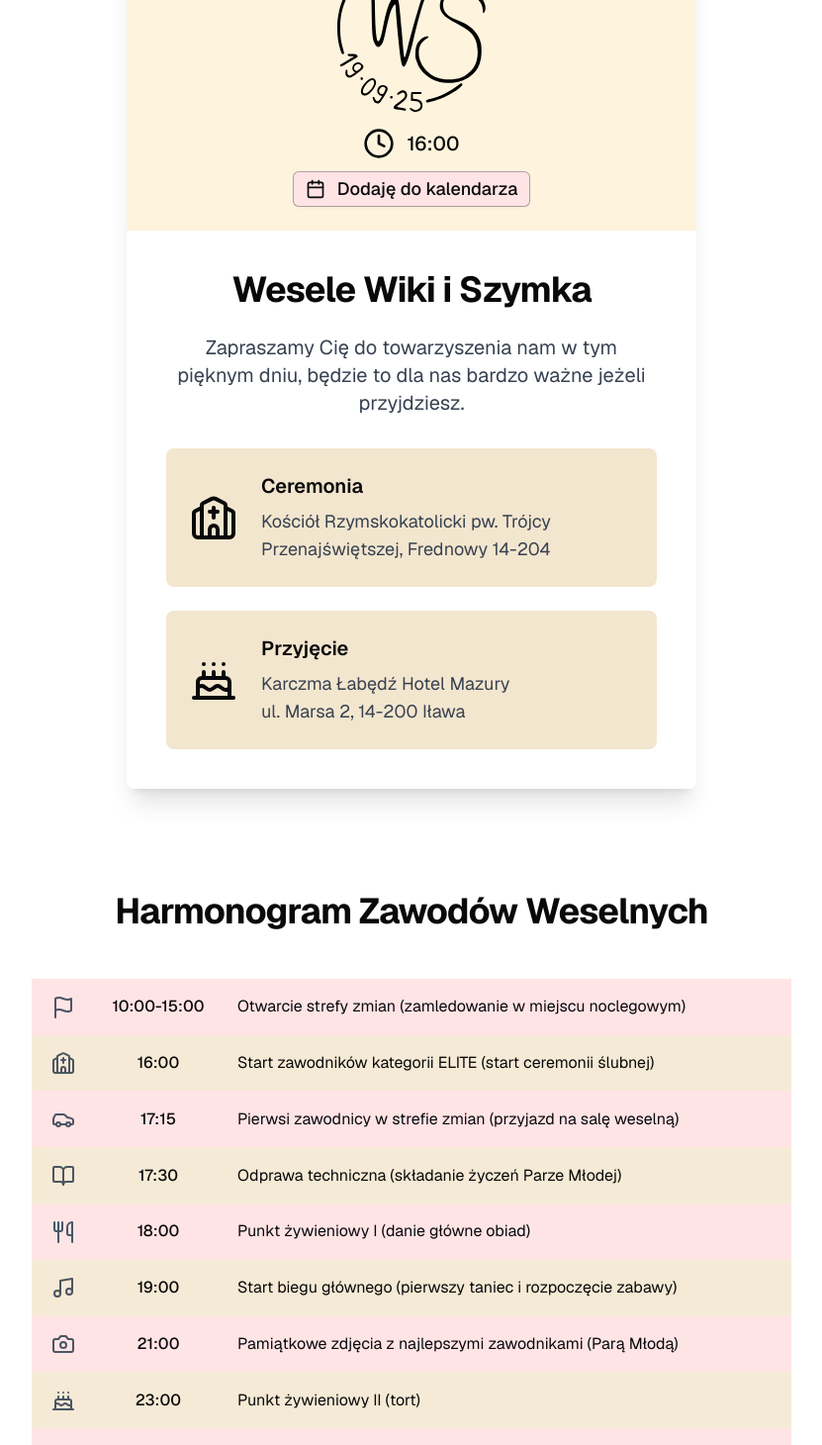
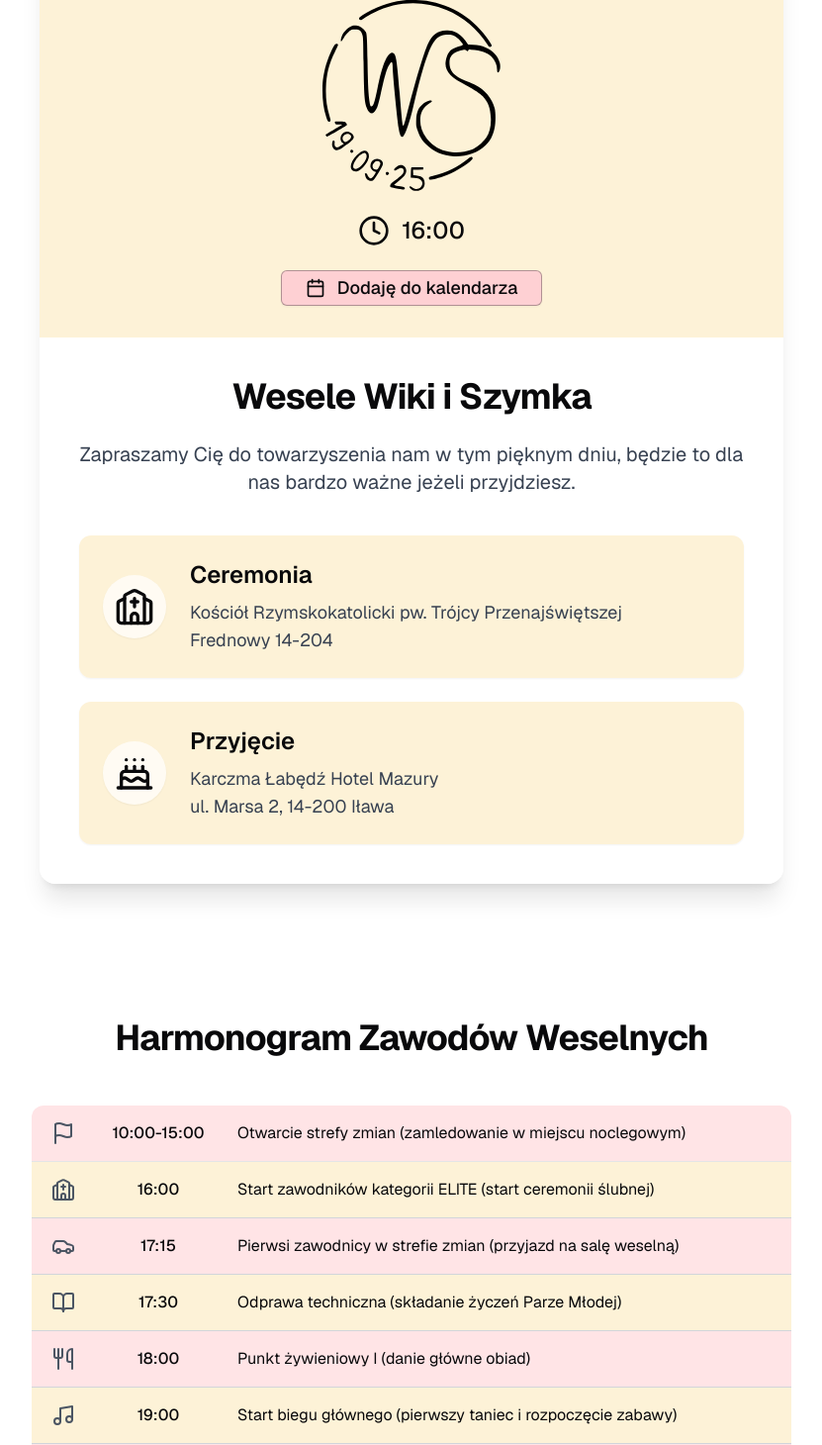
Before and after one commit to szkmk13/wedding-page, a Next.js app: page / in a window 1280 px wide. Shown: the part 160-1620 px from the top of the page at 99% size, without its empty margins (224-1055 px from the left). Built offline with nearby package versions, Linux system fonts and the light colour scheme.

Commit message:
version 1.9.1

```diff
--- a/src/components/directions.tsx
+++ b/src/components/directions.tsx
@@ -16,7 +16,7 @@ export default function DirectionsMap() {
           Jak dojechać?
         </h2>
 
-        <div className="mb-8 overflow-hidden rounded-lg bg-beige/90 shadow-lg">
+        <div className="mb-8 overflow-hidden rounded-lg bg-gold/70 shadow-lg">
           <div className="h-64 sm:h-96">
             <iframe
               src="https://www.google.com/maps/embed?pb=!1m26!1m12!1m3!1d37851.43404517658!2d19.611485598361487!3d53.634228798072364!2m3!1f0!2f0!3f0!3m2!1i1024!2i768!4f13.1!4m11!3e0!4m5!1s0x471d6823a1e507cf%3A0x5ba11885bbcf9543!2zS2_Fm2Npw7PFgiBSenltc2tva2F0b2xpY2tpIHB3LiBUcsOzamN5IFByemVuYWrFm3dpxJl0c3plaiwgRnJlZG5vd3ksIDE0LTIwMA!3m2!1d53.6558935!2d19.6897745!4m3!3m2!1d53.6134012!2d19.613871!5e0!3m2!1spl!2spl!4v1741608593730!5m2!1spl!2spl"
@@ -33,7 +33,7 @@ export default function DirectionsMap() {
           <DropdownMenuDemo/>
           <RideShare />
 
-          <Button className="flex h-12 w-full items-center justify-center gap-2 rounded-lg bg-gold/60 px-4 py-2 text-gray-800 shadow transition hover:bg-gold/90 sm:w-auto">
+          <Button className="flex h-12 w-full items-center justify-center gap-2 rounded-lg bg-gold/70 px-4 py-2 text-gray-800 shadow transition hover:bg-beige/60 sm:w-auto">
             <Users className="h-6 w-6" />
             Szukam z kim mogę pojechać
           </Button>
--- a/src/components/organizational-info.tsx
+++ b/src/components/organizational-info.tsx
@@ -1,4 +1,4 @@
-import { Car, BabyIcon as  Hotel, Wine, TestTube } from "lucide-react";
+import { Car, Hotel, Wine, TestTube } from "lucide-react";
 
 const infoItems = [
   {
@@ -40,7 +40,7 @@ export default function OrganizationalInfo() {
 
         <div className="grid gap-4 lg:gap-8 md:grid-cols-2">
           {infoItems.map((item, index) => (
-            <div key={index} className="flex flex-col items-center text-center p-2 lg:p-6 rounded-lg bg-gold/60">
+            <div key={index} className="flex flex-col items-center text-center p-2 lg:p-6 rounded-lg bg-gold/70">
               <div className={`rounded-full bg-rose-200 p-4 mb-4`}>
                 <item.icon className="h-8 w-8 text-main" />
               </div>
--- a/src/components/saveTheDate.tsx
+++ b/src/components/saveTheDate.tsx
@@ -5,33 +5,35 @@ import { Button } from "./extendui/button";
 
 export default function SaveTheDate() {
   return (
-    <div>
-
-      <div className="relative z-10 flex  items-center justify-center py-2 lg:px-8 lg:py-6">
-        <div className="w-full max-w-xl">
-          <div className="overflow-hidden rounded-lg bg-white/75 shadow-xl backdrop-blur-sm">
-            <div className="bg-gold/60 px-4 py-6 sm:px-10 sm:py-6">
+    <div className="py-4 sm:py-8">
+      <div className="relative z-10 flex items-center justify-center px-4 lg:px-8 lg:py-6">
+        <div className="mx-auto w-full max-w-3xl">
+          <div className="overflow-hidden rounded-2xl bg-white/80 shadow-xl backdrop-blur-sm">
+            <div className="bg-gold/70 px-6 py-8 sm:px-10">
               <div className="text-center">
                 <h1 className="text-main text-3xl font-extrabold tracking-tight sm:text-5xl">
                   Zapisz datę
                 </h1>
-                <div className="mt-4 flex flex-col items-center justify-center">
-                  <Image
-                    src="/ledon.svg"
-                    alt="Ledon"
-                    width={150}
-                    height={150}
-                    quality={100}
-                    className="inset-0 z-0"
-                  />
-                  <div className="text-main mt-4 flex items-center justify-center gap-3 text-xl font-medium">
+                <div className="mt-6 flex flex-col items-center justify-center">
+                  <div className="relative">
+                    <Image
+                      src="/ledon.svg"
+                      alt="Monogram Wiki i Szymka"
+                      width={180}
+                      height={180}
+                      quality={100}
+                      className="transition-transform duration-300 hover:scale-105"
+                    />
+
+                  </div>
+                  <div className="text-main mt-6 flex items-center justify-center gap-3 text-xl font-medium">
                     <Clock className="h-8 w-8" />
-                    <p>16:00</p>
+                    <p className="text-2xl">16:00</p>
                   </div>
                 </div>
                 <Button
                   variant="outline"
-                  className="text-main hover:bg-main mt-3 border-black/30 bg-rose-100 px-3 py-3 text-lg transition-shadow hover:shadow-lg"
+                  className="text-main mt-6 border-black/30 bg-rose-200/90 px-6 py-3 text-lg font-medium transition-all hover:bg-color-none hover:shadow-lg"
                 >
                   <Link
                     target="_blank"
@@ -45,43 +47,51 @@ export default function SaveTheDate() {
               </div>
             </div>
 
-            <div className="px-4 py-4 sm:px-10 sm:py-10">
+            {/* Dolna sekcja z informacjami */}
+            <div className="px-6 py-8 sm:px-10 sm:py-10">
               <div className="text-center">
-                <h2 className="text-main text-2xl font-bold tracking-tight lg:text-4xl">
+                <h2 className="text-main text-3xl font-bold tracking-tight lg:text-4xl">
                   Wesele Wiki i Szymka
                 </h2>
-                <p className="text-l mx-auto mt-2 max-w-2xl text-gray-700 lg:mt-6 lg:text-xl">
+                <p className="mx-auto mt-4 max-w-2xl text-lg text-gray-700 lg:mt-6 lg:text-xl">
                   Zapraszamy Cię do towarzyszenia nam w tym pięknym dniu, będzie
                   to dla nas bardzo ważne jeżeli przyjdziesz.
                 </p>
               </div>
-              <div className="mt-8 space-y-2 sm:space-y-6">
-                <div className="flex items-center gap-2 rounded-lg bg-beige/70 p-2 transition hover:bg-gold/90 lg:gap-6 lg:p-6">
-                  <Church className="text-main h-8 w-8 flex-shrink-0 lg:h-12 lg:w-12" />
+
+              <div className="mt-10 space-y-4 sm:space-y-6">
+                <div className="group flex items-center gap-4 rounded-xl bg-gold/70 p-4 shadow-sm transition-all duration-300 hover:bg-beige/60 hover:shadow-md lg:gap-6 lg:p-6">
+                  <div className="flex h-16 w-16 flex-shrink-0 items-center justify-center rounded-full bg-white/70 p-3 shadow-sm transition-all duration-300 group-hover:bg-white/90 group-hover:shadow-md">
+                    <Church className="text-main h-8 w-8 lg:h-10 lg:w-10" />
+                  </div>
                   <div>
-                    <h3 className="text-main text-xl font-semibold lg:text-xl">
+                    <h3 className="text-main text-xl font-semibold lg:text-2xl">
                       Ceremonia
                     </h3>
                     <Link
                       target="_blank"
                       href="https://maps.app.goo.gl/pxnR21dtu5NY3JMr8"
-                      className="text-m hover:text-main mt-2 block text-gray-700 lg:text-lg"
+                      className="mt-2 block text-lg text-gray-700 transition-colors hover:text-gray-900 lg:text-lg"
                     >
-                      Kościół Rzymskokatolicki pw. Trójcy Przenajświętszej,
+                      Kościół Rzymskokatolicki pw. Trójcy Przenajświętszej
+                      <br />
                       Frednowy 14-204
                     </Link>
                   </div>
                 </div>
-                <div className="flex items-center gap-2 rounded-lg bg-beige/70 p-2 transition hover:bg-gold/90 lg:gap-6 lg:p-6">
-                  <Cake className="text-main h-8 w-8 flex-shrink-0 lg:h-12 lg:w-12" />
+
+                <div className="group flex items-center gap-4 rounded-xl bg-gold/70 p-4 shadow-sm transition-all duration-300 hover:bg-beige/60 hover:shadow-md lg:gap-6 lg:p-6">
+                  <div className="flex h-16 w-16 flex-shrink-0 items-center justify-center rounded-full bg-white/70 p-3 shadow-sm transition-all duration-300 group-hover:bg-white/90 group-hover:shadow-md">
+                    <Cake className="text-main h-8 w-8 lg:h-10 lg:w-10" />
+                  </div>
                   <div>
-                    <h3 className="text-main text-xl font-semibold lg:text-xl">
+                    <h3 className="text-main text-xl font-semibold lg:text-2xl">
                       Przyjęcie
                     </h3>
                     <Link
                       target="_blank"
                       href="https://maps.app.goo.gl/HmiEkEYh4WYX5ZNy6"
-                      className="text-m hover:text-main mt-2 block text-gray-700 lg:text-lg"
+                      className="mt-2 block text-lg text-gray-700 transition-colors hover:text-gray-900 lg:text-lg"
                     >
                       Karczma Łabędź Hotel Mazury
                       <br />
--- a/src/components/timetable.tsx
+++ b/src/components/timetable.tsx
@@ -12,6 +12,8 @@ import {
   Car,
   Soup,
 } from "lucide-react";
+
+import { Table, TableBody, TableCell, TableRow } from "@/components/ui/table";
 
 const WeddingSchedule = () => {
   const scheduleData = [
@@ -73,34 +75,36 @@ const WeddingSchedule = () => {
   ];
 
   return (
-    <div className="w-full bg-white/90 px-4 py-8 backdrop-blur-sm sm:px-6 sm:py-12">
+    <div className="w-full bg-white/90 px-4 py-8 backdrop-blur-sm sm:py-12 md:px-6">
       <div className="mx-auto max-w-3xl">
         <h2 className="text-main mb-12 text-center text-3xl font-bold tracking-tight sm:text-4xl">
           Harmonogram Zawodów Weselnych
         </h2>
-        <table className="w-full">
-          <tbody>
+        <div className="overflow-hidden rounded-xl">
+          <Table>
+          <TableBody className="divide-y divide-gray-300">
           {scheduleData.map((item, index) => {
                 const Icon = item.icon;
                 return (
-                <tr
+                  <TableRow
                     key={index}
-                  className={index % 2 === 0 ? "bg-rose-100" : "bg-beige/60"}
+                    className={`${index % 2 === 0 ? "bg-rose-100" : "bg-gold/70"} hover:bg-color-none`}
                   >
-                  <td className="w-8 px-1 py-2 text-center md:w-16 md:px-4 md:py-4">
+                    <TableCell className="w-8 px-1 py-2 text-center md:w-16 md:px-4 md:py-4">
                       <Icon className="inline h-6 w-6 text-gray-600 md:h-6 md:w-6" />
-                  </td>
-                  <td className="w-16 whitespace-nowrap px-1 py-2 text-center text-sm font-medium md:w-32 md:px-4 md:py-4 md:text-base">
+                    </TableCell>
+                    <TableCell className="w-16 whitespace-nowrap px-1 py-2 text-center text-xs font-medium md:w-32 md:px-4 md:py-4 md:text-base">
                       {item.time}
-                  </td>
-                  <td className="px-1 py-2 text-sm leading-tight md:px-4 md:py-4 md:text-base md:leading-normal">
+                    </TableCell>
+                    <TableCell className="px-1 py-2 text-xs leading-tight md:px-4 md:py-4 md:text-base md:leading-normal">
                       {item.activity}
-                  </td>
-                </tr>
+                    </TableCell>
+                  </TableRow>
                 );
               })}
-          </tbody>
-        </table>
+            </TableBody>
+          </Table>
+        </div>
       </div>
     </div>
   );
```
Also changed, not shown: src/components/directions/directionsDropdown.tsx (+4 -4 lines), src/components/extendui/animatedSignIn.tsx (+15 -58 lines), src/components/giftPreferences.tsx (+31 -18 lines). Lines whose indentation alone changed are shown as unchanged.
